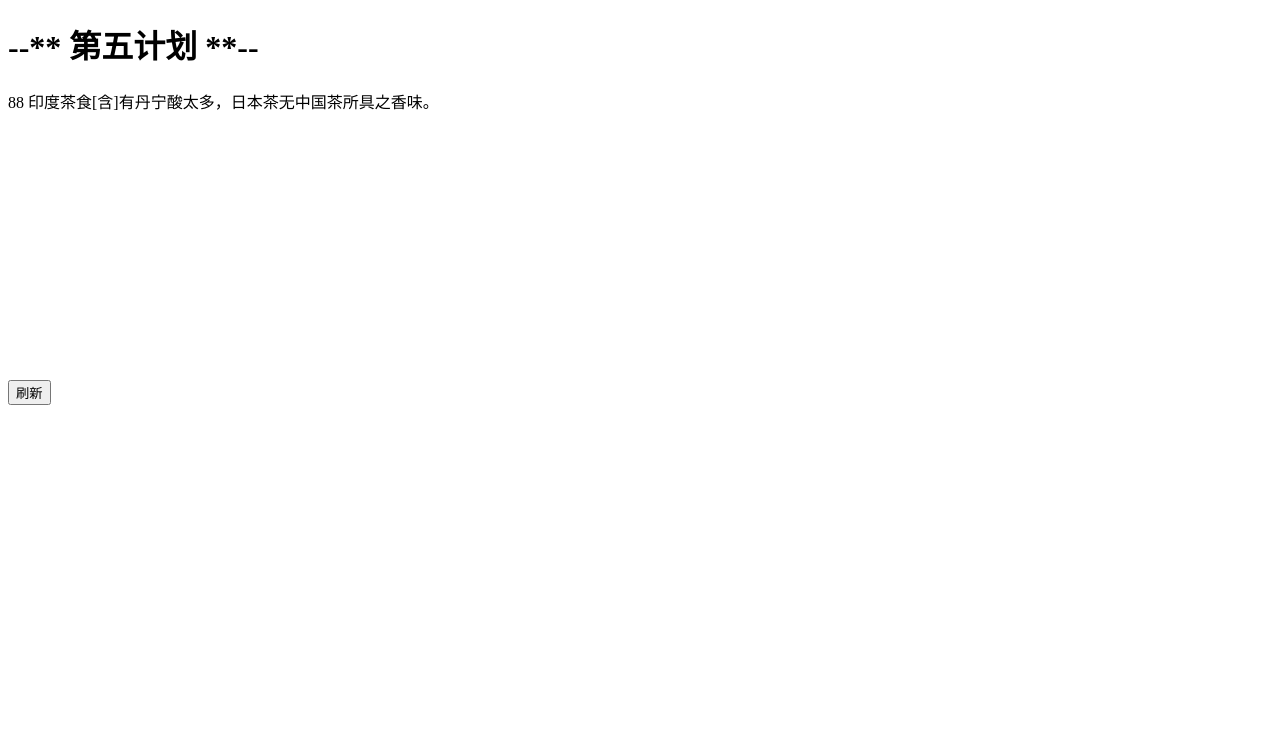
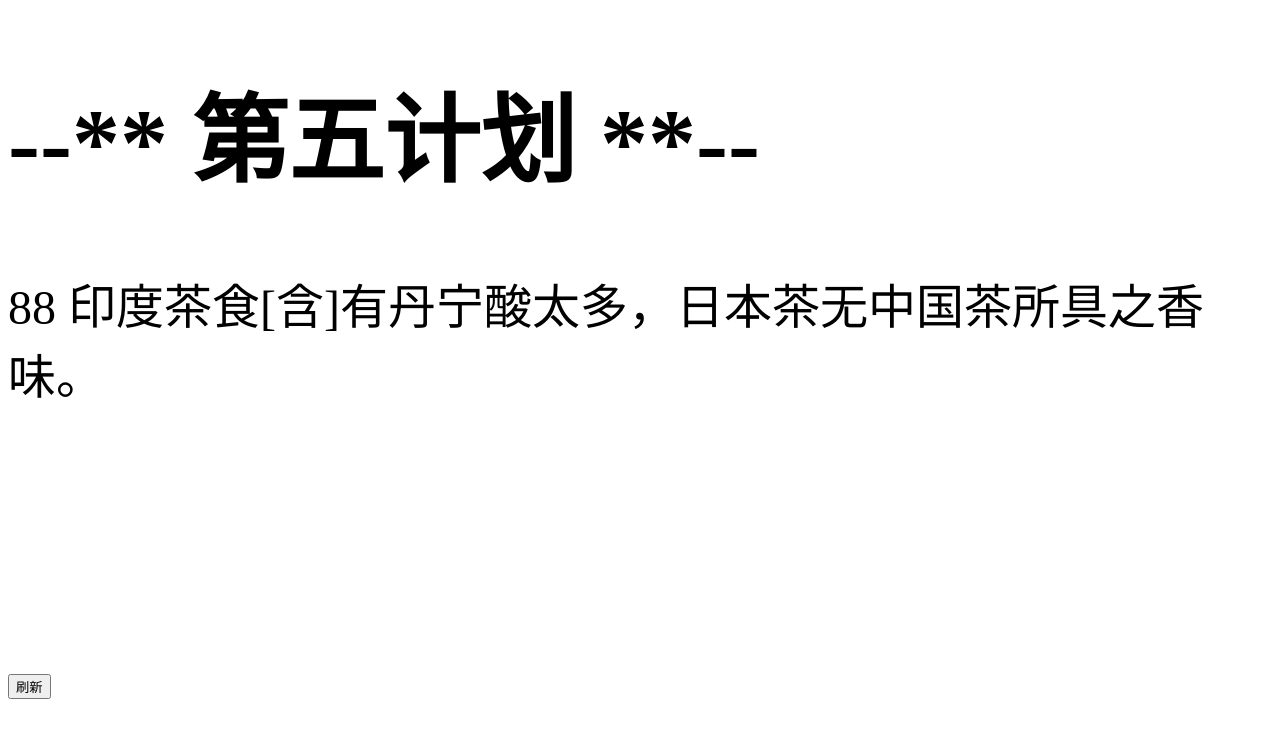
Before and after one commit to HWP-ai/Plan5-reader, a plain HTML site: page index.html in a window 1280 px wide. Drawn offline with Linux system fonts and the light colour scheme.

Commit message:
fix word size

```diff
--- a/index.html
+++ b/index.html
@@ -1,5 +1,10 @@
 <!DOCTYPE html>
 <meta charset="utf8">
+<style>
+  body{
+      font-size: 48px;
+  }
+</style>
 <link rel="icon" href="favicon.ico" type="image/x-icon"/>
 <title>孙中山第五计划阅读器</title>
 <script src="PLAN5.js"></script>
```
